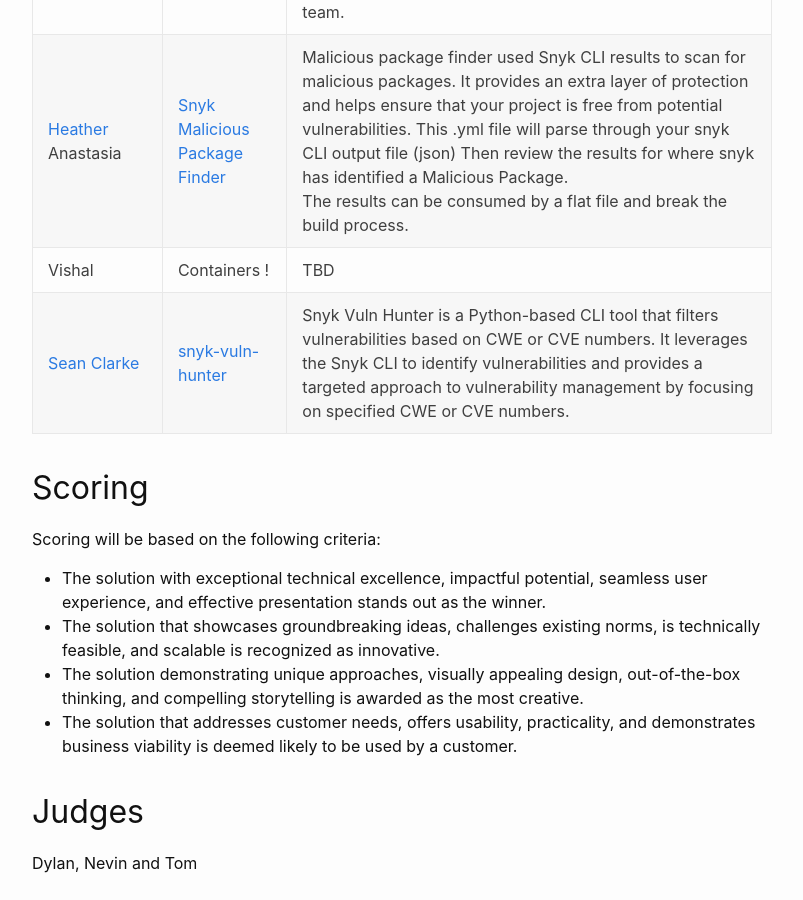
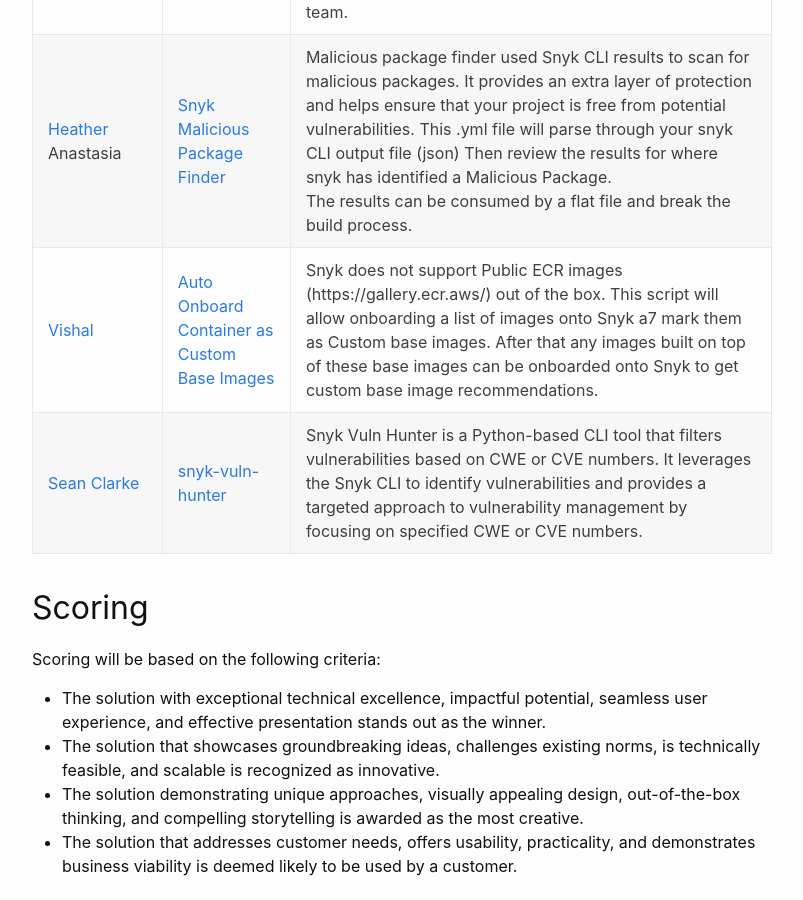
Before and after one commit to Seanland/namedapolooza, a Jekyll site: the page built from _events/2023-summer-namedapolooza.markdown, in a window 1280 px wide and 900 px high, scrolled down 2099 px. Shown: the whole window, without its empty margins (238-1041 px from the left). Built offline with Jekyll 4.4.1, drawn with Linux system fonts in a browser that asks for light colours.

Commit message:
updated the last project for summer 2023

```diff
--- a/_events/2023-summer-namedapolooza.markdown
+++ b/_events/2023-summer-namedapolooza.markdown
@@ -48,7 +48,7 @@ The goal of this hackathon is to develop innovative solutions using Snyk's capab
 | [Jonathan](https://github.com/jonathanatsnyk) | ["Super Secret Project"](https://github.com/jonathanatsnyk/namedapolooza-2023-summer-template) | AI_RFP_HELPER |
 | [Matt Mintzer](https://github.com/mattatsnyk)<br />Colin Simning<br />Sarah Gold | [Better Customer Comms](https://github.com/mattatsnyk/namedapolooza-2023-summer-template) | This document is a solution for any Group Admins or team leads who use Snyk and are looking for a better way to receive communications from Snyk.<br />Snyk is always improving and adding new features and functionality. As Snyk users, you may find that you have a preference for the kind of updates you want to receive and that you have a preference for who receives the updates. Currently, updates can be found in the Snyk blog (https://snyk.io/blog/), Updates (https://updates.snyk.io/), and release notes (https://github.com/snyk/cli/releases). Users may also be receiving updates via Slack. To better manage the updates you receive and how you receive them, please download, fill out, and submit the Customer Preferred Communications document to your Snyk Account team. |
 | [Heather](https://github.com/RunningContacts)<br />Anastasia | [Snyk Malicious Package Finder](https://github.com/RunningContacts/SecureSisters) | Malicious package finder used Snyk CLI results to scan for malicious packages. It provides an extra layer of protection and helps ensure that your project is free from potential vulnerabilities. This .yml file will parse through your snyk CLI output file (json) Then review the results for where snyk has identified a Malicious Package.<br />The results can be consumed by a flat file and break the build process. |
-| Vishal | Containers ! | TBD |
+| [Vishal](https://github.com/vishal-thenge) | [Auto Onboard Container as Custom Base Images](https://github.com/vishal-thenge/namedapolooza-2023) | Snyk does not support Public ECR images (https://gallery.ecr.aws/) out of the box. This script will allow onboarding a list of images onto Snyk a7 mark them as Custom base images. After that any images built on top of these base images can be onboarded onto Snyk to get custom base image recommendations. |
 | [Sean Clarke](https://github.com/Seanland) | [snyk-vuln-hunter](https://github.com/Seanland/snyk-vuln-hunter)  | Snyk Vuln Hunter is a Python-based CLI tool that filters vulnerabilities based on CWE or CVE numbers. It leverages the Snyk CLI to identify vulnerabilities and provides a targeted approach to vulnerability management by focusing on specified CWE or CVE numbers. |
 
 ## Scoring
```
